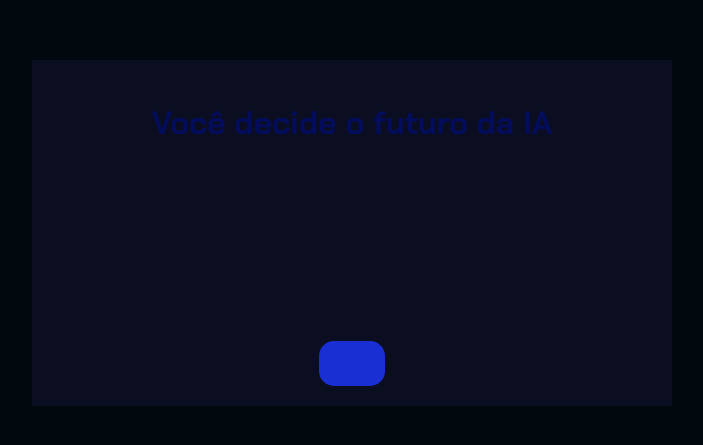
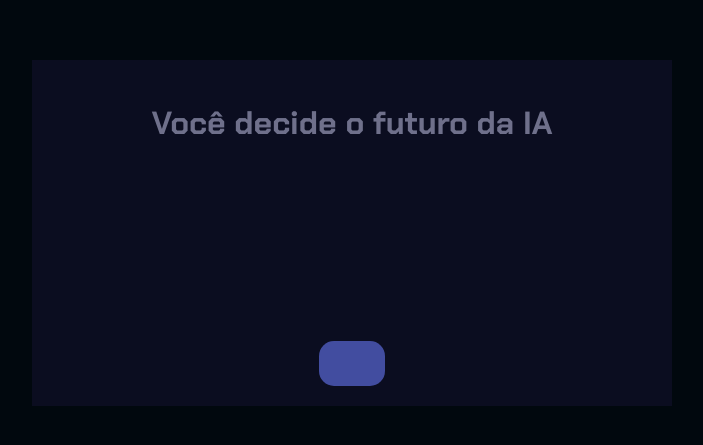
Before and after one commit to natalia1b/Quizz, a plain HTML site: page index.html in a window 1280 px wide. Shown: the part 175-620 px from the top of the page, without its empty margins (288-991 px from the left). Drawn offline with Linux system fonts and the light colour scheme.

Commit message:
jhjhjhjhjh

```diff
--- a/style.css
+++ b/style.css
@@ -3,8 +3,8 @@
 :root {
     --cor-fundo: #01080E;
     --cor-principal: #0B0D20 ;
-    --cor-secundaria: #192fd4;
-    --cor-destaque: #000d819f;
+    --cor-secundaria: #424da0;
+    --cor-destaque: #abaecc9f;
     --cor-texto: #d7f9ff00;
 }
 
```
